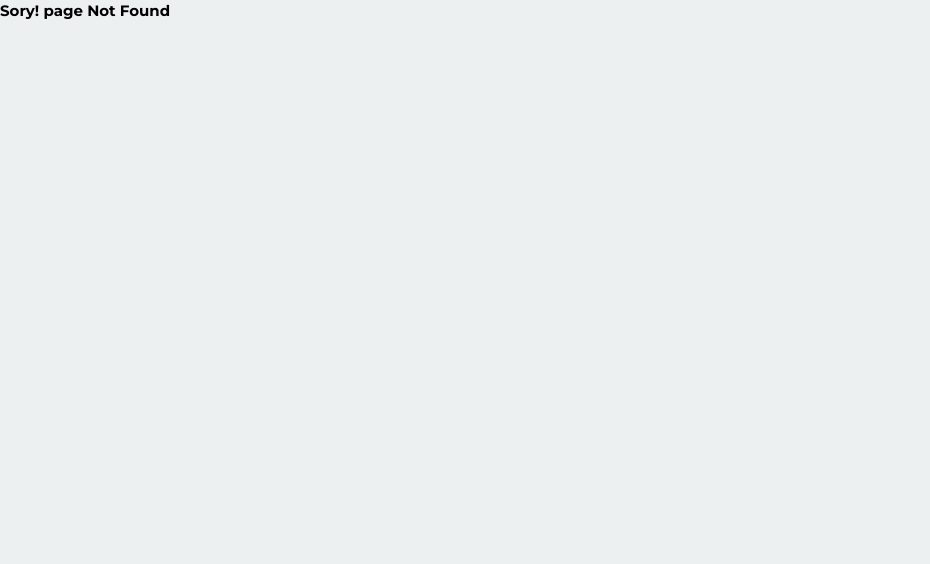
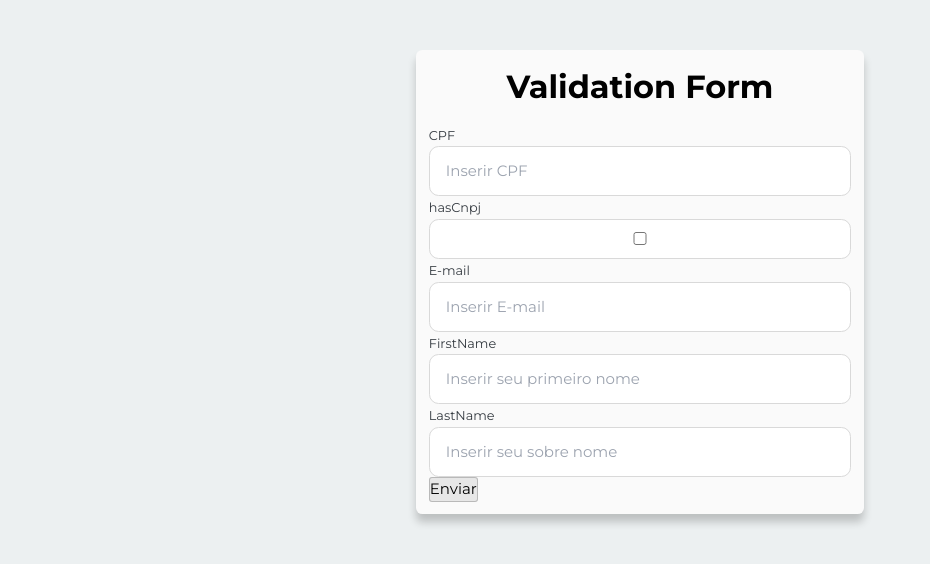
Before and after one commit to SoaresLeonardo/next-js-development, a Next.js app: page /validation-2 in a window 1280 px wide. Before the commit this address had no page. Shown: the top 564 px of the page, without its empty margins (0-930 px from the left). Built offline with nearby package versions, Linux system fonts and the light colour scheme.

Commit message:
Validation - 2

```diff
--- /dev/null
+++ b/src/app/validation-2/page.tsx
@@ -0,0 +1,115 @@
+'use client';
+
+import * as S from '@/components/Container';
+import Input from '@/components/Input';
+import { zodResolver } from '@hookform/resolvers/zod';
+import { useForm } from 'react-hook-form';
+import { z } from 'zod';
+
+const schema = z
+  .object({
+    cpf: z
+      .string()
+      .min(14, 'Por favor, Insira um CPF válido')
+      .max(14, 'Por favor, Insira um CPF válido'),
+    cnpj: z.string(),
+    email: z.string().email('Por favor, Insira um Email válido'),
+    hasCnpj: z.boolean(),
+    firstName: z.string().min(4, 'O nome deve ter no minimo 4 caracteres'),
+    lastName: z.string().min(4, 'O sobre nome deve ter no minimo 4 caracteres')
+  })
+  .superRefine((values, context) => {
+    if (values.hasCnpj && values.cnpj.length < 18) {
+      context.addIssue({
+        path: ['cnpj'],
+        code: z.ZodIssueCode.too_small,
+        minimum: 18,
+        type: 'string',
+        inclusive: true,
+        message: 'Por favor, Insira um CNPJ válido'
+      });
+    }
+  })
+  .transform((fields) => ({
+    cpf: fields.cpf,
+    firstName: fields.firstName,
+    lastName: fields.lastName,
+    cnpj: fields.hasCnpj ? fields.cnpj : '',
+    hasCnpj: fields.hasCnpj,
+    email: fields.email
+  }));
+
+type FormProps = z.infer<typeof schema>;
+
+export default function Validation() {
+  const {
+    register,
+    handleSubmit,
+    watch,
+    formState: { errors }
+  } = useForm<FormProps>({
+    resolver: zodResolver(schema),
+    defaultValues: {
+      cpf: '',
+      cnpj: '',
+      email: '',
+      firstName: '',
+      lastName: '',
+      hasCnpj: false
+    }
+  });
+  console.log(errors);
+  const handleSubmitForm = (e: FormProps) => {
+    console.log(e);
+  };
+
+  const hasCnpj = watch('hasCnpj');
+
+  return (
+    <S.Container>
+      <h1>Validation Form</h1>
+      <form onSubmit={handleSubmit(handleSubmitForm)}>
+        <Input
+          {...register('cpf')}
+          placeholder="Inserir CPF"
+          label="CPF"
+          error={errors.cpf?.message}
+        />
+
+        <Input type="checkbox" label="hasCnpj" {...register('hasCnpj')} />
+
+        {hasCnpj && (
+          <Input
+            {...register('cnpj')}
+            placeholder="Inserir CNPJ"
+            label="CNPJ"
+            error={errors.cnpj?.message}
+          />
+        )}
+
+        <Input
+          {...register('email')}
+          placeholder="Inserir E-mail"
+          label="E-mail"
+          error={errors.email?.message}
+        />
+
+        <Input
+          {...register('firstName')}
+          placeholder="Inserir seu primeiro nome"
+          label="FirstName"
+          error={errors.firstName?.message}
+        />
+
+        <Input
+          {...register('lastName')}
+          placeholder="Inserir seu sobre nome"
+          label="LastName"
+          error={errors.lastName?.message}
+        />
+
+        <button type="submit">Enviar</button>
+      </form>
+    </S.Container>
+  );
+}
```
